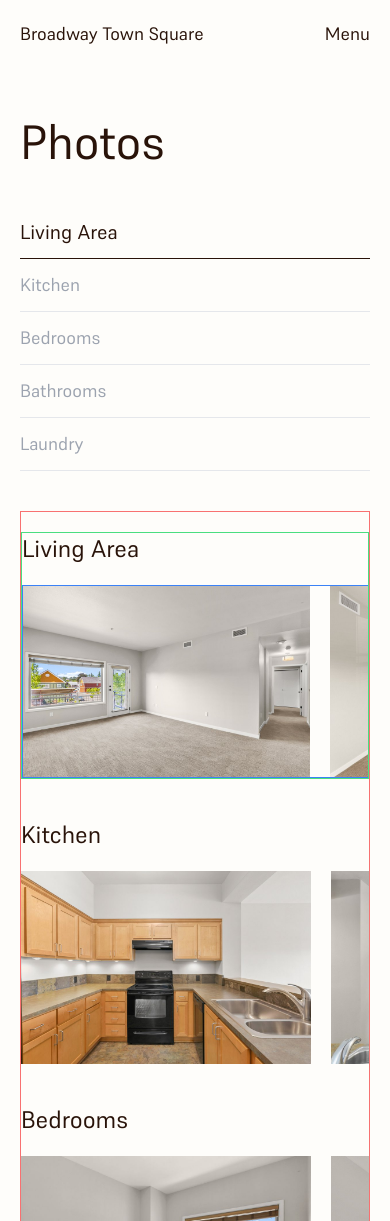
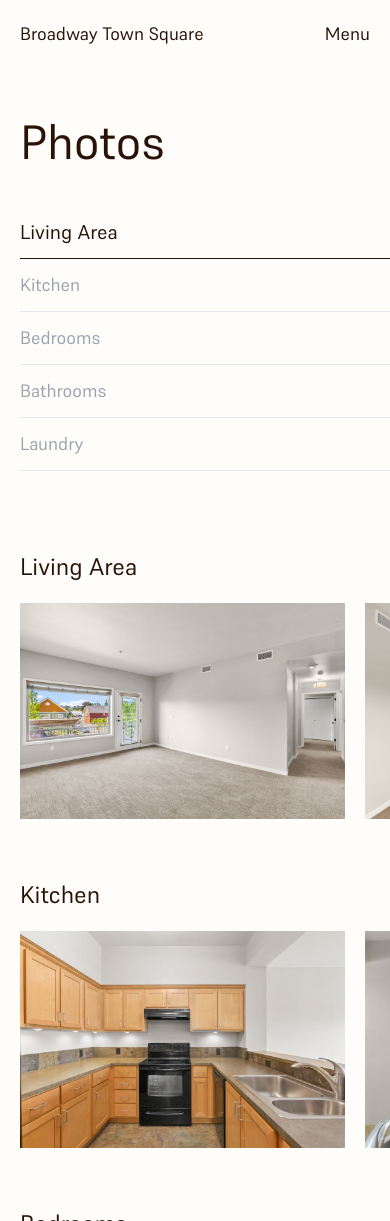
Before and after one commit to ClutchWebAdmin/broadway-town-square, a Next.js app: page /photos in a window 390 px wide. Shown: the top 1221 px of the page. Built offline with nearby package versions, Linux system fonts and the light colour scheme.

Commit message:
cleaned up photo section component

```diff
--- a/src/app/components/PhotosSection.jsx
+++ b/src/app/components/PhotosSection.jsx
@@ -68,9 +68,9 @@ export default function PhotosSection() {
   }, []);
 
   return (
-    <section className="flex flex-col lg:flex-row gap-10 text-lg">
+    <section className="flex flex-col w-full lg:flex-row gap-10 text-lg">
       <div className="flex flex-col w-full lg:w-1/3">
-        <div className="flex flex-col w-full lg:sticky lg:top-0 pt-5">
+        <div className="flex flex-col w-full lg:sticky lg:top-0 pt-5 ml-5">
           <h1 className="text-5xl mb-10">Photos</h1>
           <Link
             href="#living-area"
@@ -125,39 +125,39 @@ export default function PhotosSection() {
         </div>
       </div>
 
-      <div className="flex flex-col w-full lg:w-2/3 border border-red-400 gap-10 pt-5">
+      <div className="flex flex-col w-full lg:w-2/3 gap-5 pt-5 ml-5 lg:ml-0">
         <div
           id="living-area"
-          className="flex flex-col gap-5 overflow-x-scroll border border-green-400 w-full lg:gap-0"
+          className="flex flex-col gap-5 w-full lg:gap-0"
           ref={livingAreaRef}
         >
-          <h3 className="lg:hidden text-2xl">Living Area</h3>
-          <div className="flex flex-row gap-5 border border-blue-500">
+          <h3 className="lg:hidden text-2xl pt-5">Living Area</h3>
+          <div className="flex flex-row w-full overflow-x-scroll gap-5">
             <Image
               src={livingRoom1}
               alt="Living room"
-              className="flex w-5/6 h-auto object-cover"
+              className="flex w-5/6 lg:w-auto h-fit object-cover"
               priority
               placeholder="blur"
             />
             <Image
               src={livingRoom2}
               alt="Living room"
-              className="flex w-5/6 h-auto object-cover"
+              className="flex w-5/6 lg:w-auto h-fit object-cover"
               priority
               placeholder="blur"
             />
             <Image
               src={livingRoom3}
               alt="Living room"
-              className="flex w-5/6 h-auto object-cover"
+              className="flex w-5/6 lg:w-auto h-fit object-cover"
               priority
               placeholder="blur"
             />
             <Image
               src={livingRoom4}
               alt="Living room"
-              className="flex w-5/6 h-auto object-cover"
+              className="flex w-5/6 lg:w-auto h-fit object-cover"
               priority
               placeholder="blur"
             />
@@ -166,29 +166,29 @@ export default function PhotosSection() {
 
         <div
           id="kitchen"
-          className="flex flex-col w-full gap-5 lg:gap-0"
+          className="flex flex-col w-full gap-5 lg:gap-0 pt-5"
           ref={kitchenRef}
         >
-          <h3 className="lg:hidden text-2xl">Kitchen</h3>
+          <h3 className="lg:hidden text-2xl pt-5">Kitchen</h3>
           <div className="flex flex-row w-full overflow-x-scroll gap-5">
             <Image
               src={kitchen1}
               alt="Kitchen"
-              className="flex w-5/6 h-auto object-cover"
+              className="flex w-5/6 lg:w-auto h-fit object-cover"
               priority
               placeholder="blur"
             />
             <Image
               src={kitchen2}
               alt="Kitchen"
-              className="flex w-5/6 h-auto object-cover"
+              className="flex w-5/6 lg:w-auto h-fit object-cover"
               priority
               placeholder="blur"
             />
             <Image
               src={kitchen3}
               alt="Kitchen"
-              className="flex w-5/6 h-auto object-cover"
+              className="flex w-5/6 lg:w-auto h-fit object-cover"
               priority
               placeholder="blur"
             />
@@ -197,39 +197,39 @@ export default function PhotosSection() {
 
         <div
           id="bedrooms"
-          className="flex flex-col w-full gap-5 lg:gap-0"
+          className="flex flex-col w-full gap-5 lg:gap-0 pt-5"
           ref={bedroomsRef}
         >
-          <h3 className="lg:hidden text-2xl">Bedrooms</h3>
+          <h3 className="lg:hidden text-2xl pt-5">Bedrooms</h3>
           <div className="flex flex-row w-full overflow-x-scroll gap-5">
             <Image
               src={bedroom4}
               alt="Bedroom"
-              className="flex w-5/6 h-auto object-cover"
+              className="flex w-5/6 lg:w-auto h-fit object-cover"
               placeholder="blur"
             />
             <Image
               src={bedroom2}
               alt="Bedroom"
-              className="flex w-5/6 h-auto object-cover"
+              className="flex w-5/6 lg:w-auto h-fit object-cover"
               placeholder="blur"
             />
             <Image
               src={bedroom3}
               alt="Bedroom"
-              className="flex w-5/6 h-auto object-cover"
+              className="flex w-5/6 lg:w-auto h-fit object-cover"
               placeholder="blur"
             />
             <Image
               src={bedroom5}
               alt="Bedroom"
-              className="flex w-5/6 h-auto object-cover"
+              className="flex w-5/6 lg:w-auto h-fit object-cover"
               placeholder="blur"
             />
             <Image
               src={bedroom1}
               alt="Bedroom"
-              className="flex w-5/6 h-auto object-cover"
+              className="flex w-5/6 lg:w-auto h-fit object-cover"
               placeholder="blur"
             />
           </div>
@@ -237,21 +237,21 @@ export default function PhotosSection() {
 
         <div
           id="bathrooms"
-          className="flex flex-col w-full gap-5 lg:gap-0"
+          className="flex flex-col w-full gap-5 lg:gap-0 pt-5"
           ref={bathroomsRef}
         >
-          <h3 className="lg:hidden text-2xl">Bathrooms</h3>
+          <h3 className="lg:hidden text-2xl pt-5">Bathrooms</h3>
           <div className="flex flex-row w-full overflow-x-scroll gap-5">
             <Image
               src={bathroom1}
               alt="Bathroom"
-              className="flex w-5/6 h-auto object-cover"
+              className="flex w-5/6 lg:w-auto h-fit object-cover"
               placeholder="blur"
             />
             <Image
               src={bathroom2}
               alt="Bathroom"
-              className="flex w-5/6 h-auto object-cover"
+              className="flex w-5/6 lg:w-auto h-fit object-cover"
               placeholder="blur"
             />
           </div>
@@ -259,21 +259,21 @@ export default function PhotosSection() {
 
         <div
           id="laundry"
-          className="flex flex-col w-full gap-5 lg:gap-0"
+          className="flex flex-col w-full gap-5 lg:gap-0 pt-5"
           ref={laundryRef}
         >
-          <h3 className="lg:hidden text-2xl">Laundry</h3>
+          <h3 className="lg:hidden text-2xl pt-5">Laundry</h3>
           <div className="flex flex-row w-full overflow-x-scroll gap-5">
             <Image
               src={laundry1}
               alt="Laundry"
-              className="flex w-5/6 h-auto object-cover"
+              className="flex w-5/6 lg:w-auto h-fit object-cover"
               placeholder="blur"
             />
             <Image
               src={laundry2}
               alt="Laundry"
-              className="flex w-5/6 h-auto object-cover"
+              className="flex w-5/6 lg:w-auto h-fit object-cover"
               placeholder="blur"
             />
           </div>
--- a/src/app/photos/page.js
+++ b/src/app/photos/page.js
@@ -29,7 +29,7 @@ export const metadata = {
 
 export default function PhotosPage() {
   return (
-    <main className="mt-[var(--headerHeightMobile)] lg:mt-[var(--headerHeightDesktop)] px-5 pt-5 pb-10">
+    <main className="mt-[var(--headerHeightMobile)] lg:mt-[var(--headerHeightDesktop)] pt-5 pb-10">
       <PhotosSection />
     </main>
   );
```
